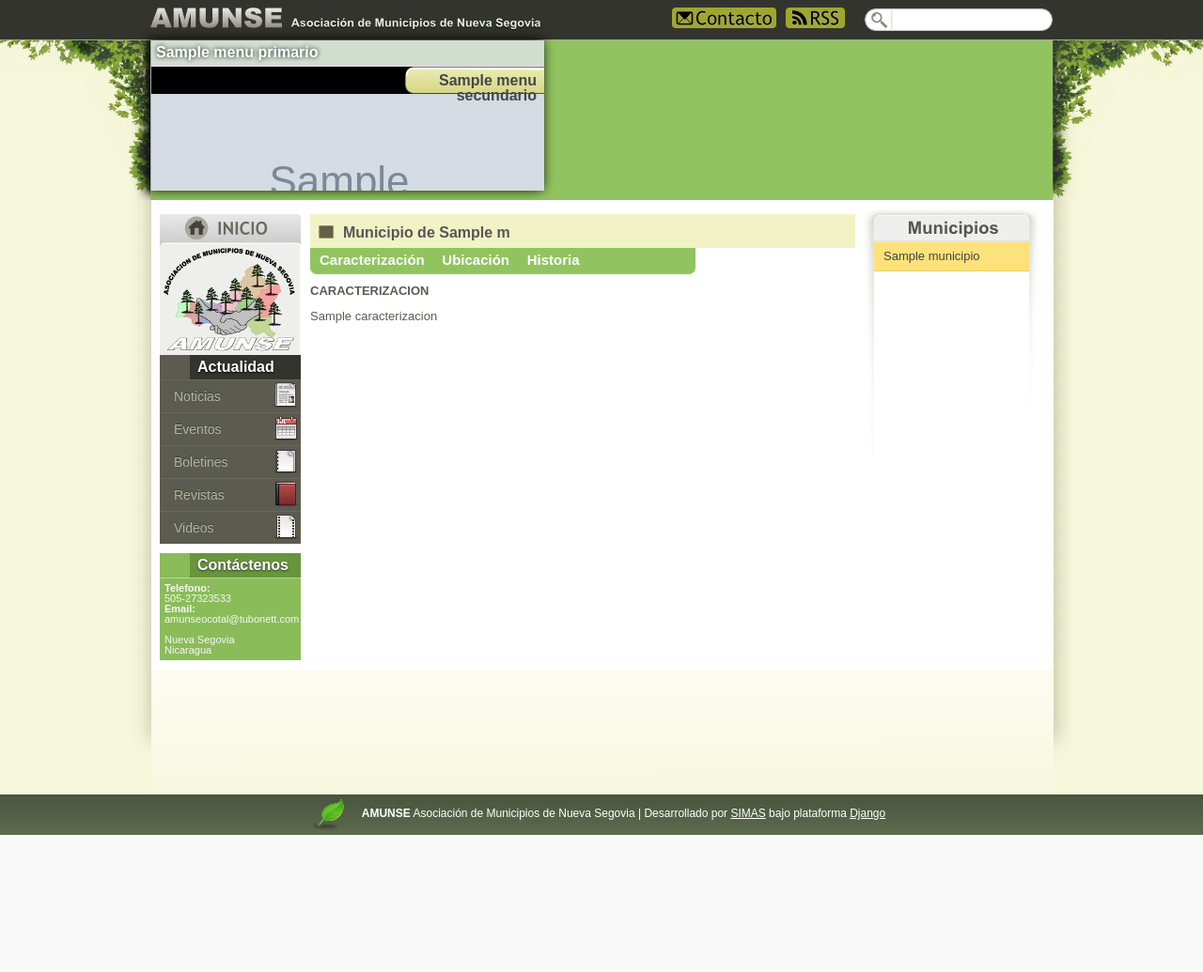
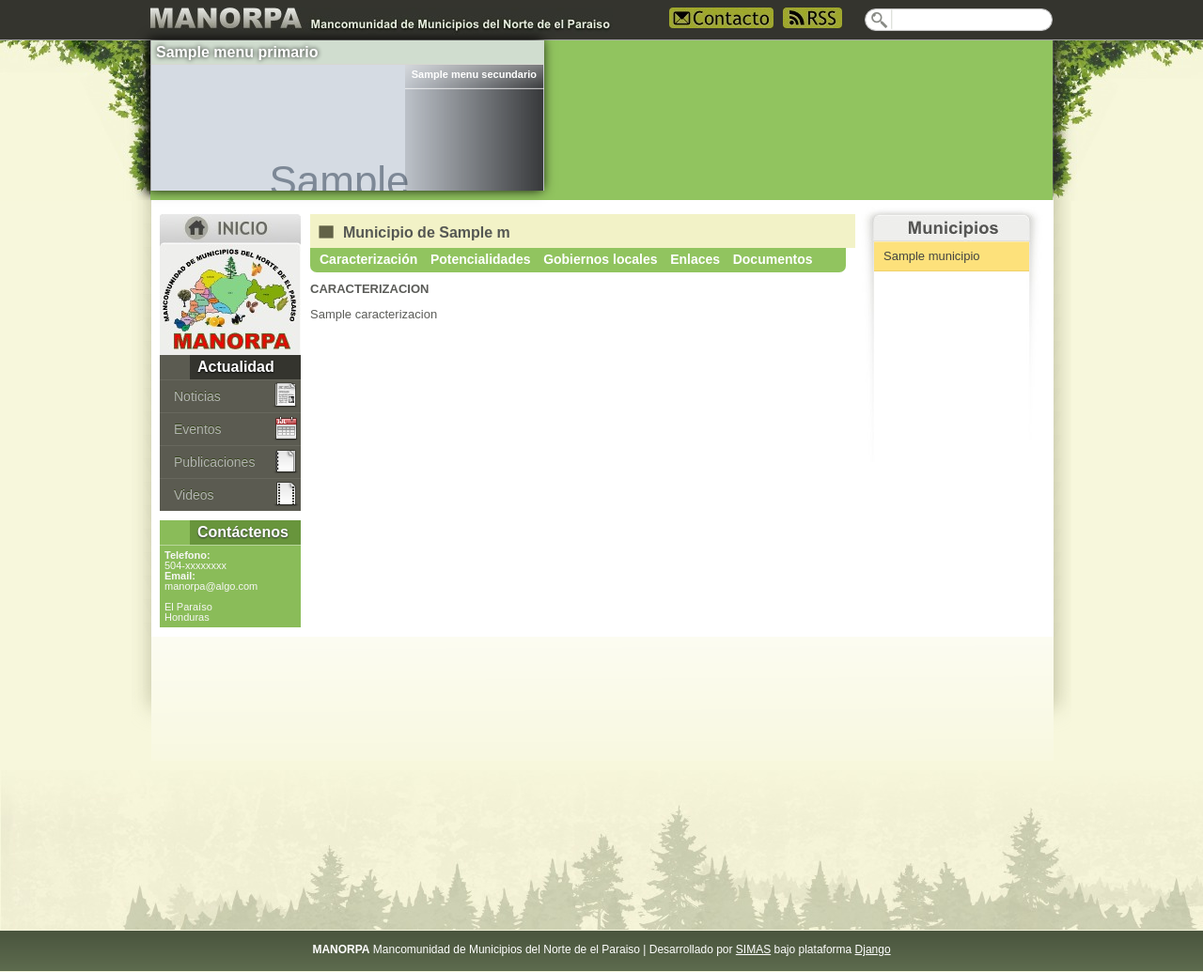
Before and after one commit to byroncorrales/manorpa, a Django app: template manorpa/templates/municipios/municipio_detalle.html in a window 1280 px wide. Shown: the whole page at 94% size. Before the commit the page ends 890 px from the top, so only its background shows below. Run offline with Django 3.2, Linux system fonts and the light colour scheme; the template is opened without the code that fills it: most values are stand-ins (such as "Sample title", 1, 10 or a date in 2020); grey boxes marked "Sample" are stand-in pictures; parts of the project's set-up code (start-up, migrations or seed data) failed here and were passed over.

Commit message:
Adaptando todas las cosas y algunos elementos del diseno

```diff
--- a/manorpa/boletines/urls.py
+++ b/manorpa/boletines/urls.py
@@ -3,6 +3,6 @@ from django.conf import settings
 from models import Boletin
 
 urlpatterns = patterns('boletines.views',
-    (r'^boletines/$', 'boletin_lista'),
-    (r'^boletines/(?P<slug>[-\w]+)/$', 'boletin_detalle'),
+    (r'^publicaciones/$', 'boletin_lista'),
+    (r'^publicaciones/(?P<slug>[-\w]+)/$', 'boletin_detalle'),
 )
--- a/manorpa/context.py
+++ b/manorpa/context.py
@@ -3,9 +3,9 @@ from municipios.models import Municipio
 
 def elementos_fijos(request):
     #TODO: cache
-    menu_primario = MenuPrimario.objects.all()
-    menu_secundario = MenuSecundario.objects.all()
-    municipio = Municipio.objects.all()
+    menu_primario = MenuPrimario.objects.all().order_by('orden')
+    menu_secundario = MenuSecundario.objects.all().order_by('orden')
+    municipio = Municipio.objects.all().order_by('nombre')
     dicc = {
             'menu_secundario': menu_secundario,
             'menu_primario':menu_primario,
--- a/manorpa/media/css/estilo.css
+++ b/manorpa/media/css/estilo.css
@@ -218,9 +218,11 @@ b{
 
 }
 
-#acordion ul li .submenu_elementos{
-background:#000;
-
+.submenu_elementos{
+    background:#000;
+    margin-left:270px;
+    background:url(../imagen/fondo_submenu.png);
+    height:135px;
 }
 
 #acordion .zona_title{
@@ -234,7 +236,7 @@ background:#000;
     color:#fff;
     padding-left:5px;
     padding-top:5px;
-    margin-bottom:2px;
+
     border-bottom:#d7d7d0 1px solid;
 }
 #acordion ul li .welcome{
@@ -247,18 +249,17 @@ background:#000;
 }
 
 #acordion a, #acordion a:visited{
-    color:#444744;
+    color:#fff;
     font-weight:bold;
     text-decoration:none;
     display:block;
-    height:22px;
+    height:21px;
     width:140px;
     background:url(../imagen/fondo_subenlace.png);
     background-position:left bottom;
-    margin-left:270px;
-    padding-top:7px;
+    font-size:11px;
+    padding-top:5px;
     padding-right:10px;
-    margin-bottom:5px;
     text-align: right;
 }
 
@@ -296,8 +297,15 @@ background:#000;
     background:url(../imagen/fondo_repetido_final.png);
     background-repeat:repeat-y;
     height:132px;
+    margin-bottom:10px;
 }
 
+#pinitos{
+    width:100%;
+    background:url(../imagen/pinitos.jpg);
+    background-repeat:repeat-x;
+    height:170px;
+}
 #contenido_izq{
     width:740px;
 }
@@ -767,8 +775,8 @@ margin-left:4px;
 #acciones_municipio{
     background:#91c45f ;
     background-repeat:no-repeat;
-    width:400px;
-    height:25px;
+    width:560px;
+    height:23px;
     margin-top:-5px;
     margin-bottom:10px;
     padding-top:3px;
@@ -785,8 +793,8 @@ margin-left:4px;
     text-decoration:none;
     color:#fff;
     font-weight:bold;
-    margin-right:15px;
-    font-size:15px;
+    margin-right:10px;
+    font-size:14px;
 }
 
 #acciones_municipio a:hover{
@@ -1089,7 +1097,7 @@ display:block;
 }
 
 #rss{float:right;margin-left:10px;}
-#boton_contacto{float:right;margin-left:140px;}
+#boton_contacto{float:right;margin-left:60px;}
 /* Termina Contenido*/
 
 /* Comienza Footer */
@@ -1105,7 +1113,7 @@ display:block;
     padding-top:15px;
     font-size:12px;
     height:30px;
-    width:620px;
+    width:720px;
     text-align:center;
 }
 
--- a/manorpa/proyectos/models.py
+++ b/manorpa/proyectos/models.py
@@ -29,7 +29,7 @@ class Financiador(models.Model):
         super(Financiador, self).save(force_insert, force_update)
 
 class Area(models.Model):
-    nombre = models.CharField('Área', max_length = 150,unique = True,blank = False, null = False)
+    nombre = models.CharField('Eje Estratégico', max_length = 150,unique = True,blank = False, null = False)
     slug = models.SlugField(max_length = 150, unique = True,help_text = 'unico Valor',editable=False)
 
     def __unicode__(self):
--- a/manorpa/templates/base.html
+++ b/manorpa/templates/base.html
@@ -3,7 +3,7 @@
 <html xmlns="http://www.w3.org/1999/xhtml">
 <head>
     <meta http-equiv="Content-Type" content="text/html; charset=utf-8" />
-    <title>{%block title%}{%endblock%} AMUNSE</title>
+    <title>{%block title%}{%endblock%} MANORPA</title>
     <link href="{{MEDIA_URL}}css/estilo.css" rel="stylesheet" type="text/css" media="screen" />
     <script type="text/javascript" src="{{MEDIA_URL}}js/jquery-1.4.2.min.js"></script>
     <link REL="SHORTCUT ICON" HREF="{{MEDIA_URL}}/imagen/favicon.ico">
@@ -84,33 +84,22 @@ $(document).ready(function(){
 
      {% endblock %}
      </div>
-  {%cache 900 sidebar%}
+
      <div id="municipios" class="der">
          {%for municipio in municipio%}
             <a href="/municipios/{{municipio.slug}}">{{municipio.nombre}}</a>
          {%endfor%}
      </div>
-   {%endcache%}
+
      <div class="separador"></div>
   </div>
   <div id ="final_contenedor" class="centro"></div>
+  <div id ="pinitos" class="centro"></div>
   <div id="footer">
     <div id="footer_contenedor" class="centro">
-        <img src="{{MEDIA_URL}}/imagen/hoja.png"><b>AMUNSE</b> Asociación de Municipios de Nueva Segovia | Desarrollado por <a href="http://www.simas.org.ni">SIMAS</a> bajo plataforma <a href="http://www.djangoproject.org">Django</a>
+        <b>MANORPA</b> Mancomunidad de Municipios del Norte de el Paraiso | Desarrollado por <a href="http://www.simas.org.ni">SIMAS</a> bajo plataforma <a href="http://www.djangoproject.org">Django</a>
     </div>
   </div>
-<script type="text/javascript">
 
- var _gaq = _gaq || [];
- _gaq.push(['_setAccount', 'UA-19280448-1']);
- _gaq.push(['_trackPageview']);
-
- (function() {
-   var ga = document.createElement('script'); ga.type = 'text/javascript'; ga.async = true;
-   ga.src = ('https:' == document.location.protocol ? 'https://ssl' : 'http://www') + '.google-analytics.com/ga.js';
-   var s = document.getElementsByTagName('script')[0]; s.parentNode.insertBefore(ga, s);
- })();
-
-</script>
 </body>
 </html>
--- a/manorpa/templates/boletines/boletin_detalle.html
+++ b/manorpa/templates/boletines/boletin_detalle.html
@@ -1,5 +1,5 @@
 {%extends "interna.html"%}
-{%block title%}Boletin - {{boletin.titulo}} {%endblock%}
+{%block title%}Publicación - {{boletin.titulo}} {%endblock%}
 {%block extra_header%}
 {%endblock%}
 {%block cuerpo%}
--- a/manorpa/templates/interna.html
+++ b/manorpa/templates/interna.html
@@ -9,17 +9,16 @@
                 <h2>Actualidad</h2>
                 <a href="/noticias">Noticias <img src="{{MEDIA_URL}}/imagen/icono_noticias.png"></a>
                 <a href="/eventos">Eventos <img src="{{MEDIA_URL}}/imagen/icono_evento.png"></a>
-                <a href="/boletines">Boletines <img src="{{MEDIA_URL}}/imagen/icono_boletin.png"></a>
-                <a href="/revistas">Revistas <img src="{{MEDIA_URL}}/imagen/icono_revista.png"></a>
+                <a href="/publicaciones">Publicaciones <img src="{{MEDIA_URL}}/imagen/icono_boletin.png"></a>
                 <a href="/videos">Videos <img src="{{MEDIA_URL}}/imagen/icono_video.png"></a>
         </div>
         <div id="contacto_sidebar">
                 <h2>Contáctenos</h2>
-                    <p style="font-size:11px"><b>Telefono:</b><br> 505-27323533<br>
-                    <b>Email:</b><br> amunseocotal@tubonett.com<br><br>
+                    <p style="font-size:11px"><b>Telefono:</b><br> 504-xxxxxxxx<br>
+                    <b>Email:</b><br> manorpa@algo.com<br><br>
 
-                    Nueva Segovia<br>
-                    Nicaragua</p>
+                    El Paraíso<br>
+                    Honduras</p>
         </div>
     </div>
     <div id="cuerpo" class="der">
--- a/manorpa/templates/municipios/municipio_detalle.html
+++ b/manorpa/templates/municipios/municipio_detalle.html
@@ -5,27 +5,39 @@
 <script type="text/javascript">
 $(document).ready(function() {
     $("#caracterizacion").show();
-    $("#historia").hide();
-    $("#ubicacion").hide();
+    $("#potencialidad").hide();
+    $("#gobierno").hide();
+    $("#enlaces").hide();
 
     $("#caracterizacion_e").click(function(){
         $("#caracterizacion").show();
-        $("#historia").hide();
-        $("#ubicacion").hide();
+        $("#potencialidad").hide();
+        $("#gobierno").hide();
+        $("#enlaces").hide();
         return false;
     });
 
-    $("#historia_e").click(function(){
+    $("#potencialidad_e").click(function(){
         $("#caracterizacion").hide();
-        $("#historia").show();
-        $("#ubicacion").hide();
+        $("#potencialidad").show();
+        $("#gobierno").hide();
+        $("#enlaces").hide();
         return false;
     });
 
-    $("#ubicacion_e").click(function(){
+    $("#gobierno_e").click(function(){
         $("#caracterizacion").hide();
-        $("#historia").hide();
-        $("#ubicacion").show();
+        $("#potencialidad").hide();
+        $("#gobierno").show();
+        $("#enlaces").hide();
+        return false;
+    });
+
+    $("#enlaces_e").click(function(){
+        $("#caracterizacion").hide();
+        $("#potencialidad").hide();
+        $("#gobierno").hide();
+        $("#enlaces").show();
         return false;
     });
 });
@@ -36,8 +48,9 @@ $(document).ready(function() {
         <h2>Municipio de {{m.nombre}}</h2>
         <div id="acciones_municipio">
             <a id ="caracterizacion_e" href="#">Caracterización</a>
-            <a id ="ubicacion_e" href="#">Ubicación</a>
-            <a id ="historia_e" href="#">Historia</a>
+            <a id ="potencialidad_e" href="#">Potencialidades</a>
+            <a id ="gobierno_e" href="#">Gobiernos locales</a>
+            <a id ="enlaces_e" href="#">Enlaces</a>
             <a href="/documentos/{{m.documentacion.categoria.slug}}/{{m.documentacion.slug}}">Documentos</a>
         </div>
 
@@ -46,13 +59,17 @@ $(document).ready(function() {
                 <p><b>CARACTERIZACION</b></p>
                 {{m.caracterizacion|safe}}
             </div>
-            <div id="ubicacion">
-                <p><b>UBICACION</b></p>
-                {{m.ubicacion|safe}}
+            <div id="potencialidad">
+                <p><b>POTENCIALIDADES</b></p>
+                {{m.pontencialidades|safe}}
             </div>
-            <div id="historia">
-                <p><b>HISTORIA</b></p>
-                {{m.historia|safe}}
+            <div id="gobierno">
+                <p><b>GOBIERNO LOCAL</b></p>
+                {{m.gobierno|safe}}
+            </div>
+            <div id="enlaces">
+                <p><b>ENLACES</b></p>
+                {{m.enlaces|safe}}
             </div>
         </div>
         <br>
--- a/manorpa/templates/proyectos/proyectos_lista.html
+++ b/manorpa/templates/proyectos/proyectos_lista.html
@@ -18,7 +18,7 @@
         <h2>Proyectos</h2>
         <div id="acciones">
             <form name="formulario" action="" method="get">
-                        <div class="label">Areas </div>
+                        <div class="label">Ejes </div>
                         <select id="id_categoria" name="area" >
                             <option value="">-------</option>
                             {%for area in area%}
@@ -33,7 +33,7 @@
             <div class="elemento_lista">
                     <div class="titulo"><a href="/proyectos/{{proyecto.slug}}">{{proyecto.nombre}}</a></div>
                     <div class="categoria_noticia der">
-                    <b>Areas:</b>
+                    <b>Ejes estratégicos:</b>
                     <i>{%for area in proyecto.area.all%}
                             <a href="/proyectos/area/{{area.slug}}">{{area}}</a> |
                         {%endfor%}
--- a/manorpa/templates/proyectos/proyectos_lista_area.html
+++ b/manorpa/templates/proyectos/proyectos_lista_area.html
@@ -16,10 +16,10 @@
  {%endblock%}
 
     {%block cuerpo%}
-        <h2>Proyectos de area {{area_sel.nombre}}</h2>
+        <h2>Proyectos de  {{area_sel.nombre}}</h2>
         <div id="acciones">
             <form name="formulario" action="" method="get">
-                        <div class="label">Areas </div>
+                        <div class="label">Ejes </div>
                         <select id="id_categoria" name="area" >
                             <option value="">-------</option>
                             {%for area in area%}
@@ -34,7 +34,7 @@
             <div class="elemento_lista">
                     <div class="titulo"><a href="/proyectos/{{proyecto.slug}}">{{proyecto.nombre}}</a></div>
                     <div class="categoria_noticia der">
-                    <b>Area:</b>
+                    <b>Ejes estratégicos:</b>
                     <i>{{area_sel.nombre}}</i>
                     </div>
                     <div class="separador"></div>
```
Also changed, not shown: manorpa/templates/boletines/boletines_lista.html (+4 -4 lines), manorpa/templates/inicio.html (+8 -2 lines), manorpa/templates/proyectos/proyecto_detalle.html (+3 -4 lines), manorpa/media/imagen/fondo_subenlace.png, manorpa/media/imagen/fondo_submenu.png (added), manorpa/media/imagen/logito.jpg, manorpa/media/imagen/logo_index.jpg, manorpa/media/imagen/pinitos.jpg (added), manorpa/media/imagen/titulo.jpg.
